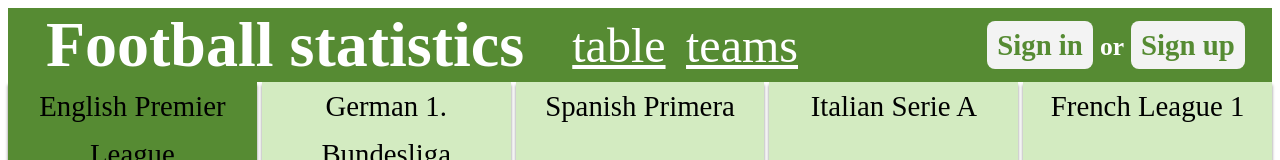
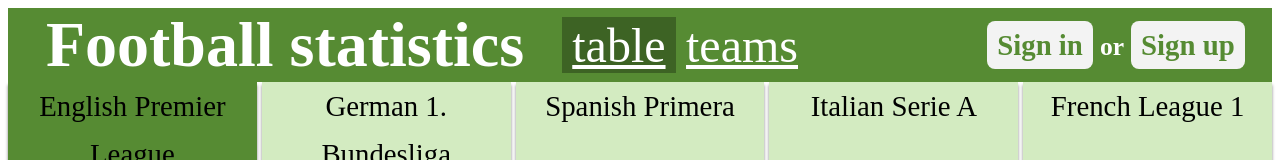
Before and after one commit to pavelLyolya/Medical-research, a React app: page /table in a window 1280 px wide. Shown: the top 160 px of the page. Built offline with nearby package versions, Linux system fonts and the light colour scheme; no server answers.

Commit message:
feat: add switching pages in header

```diff
--- a/src/app/actions/actionTypes.js
+++ b/src/app/actions/actionTypes.js
@@ -20,3 +20,7 @@
 export const activeLeague = {
     CHANGE_ACTIVE_LEAGUE: 'CHANGE_ACTIVE_LEAGUE',
 };
+
+export const activePage = {
+    CHANGE_ACTIVE_PAGE: 'CHANGE_ACTIVE_PAGE',
+};
--- /dev/null
+++ b/src/app/actions/changeActivePage.js
@@ -0,0 +1,8 @@
+import { activePage } from './actionTypes';
+
+const changeActivePage = e => ({
+    type: activePage.CHANGE_ACTIVE_PAGE,
+    pageName: e.target.textContent,
+});
+
+export default changeActivePage;
--- a/src/app/components/App.js
+++ b/src/app/components/App.js
@@ -11,6 +11,7 @@
             <main>
                 <Route exact path='/' />
                 <Route path='/table' component={TableStandingsContainer} />
+                <Route path='/teams' />
             </main>
             <Footer />
         </React.Fragment>
--- a/src/app/components/Header/Header.js
+++ b/src/app/components/Header/Header.js
@@ -1,13 +1,13 @@
 import React from 'react';
 import Logo from './Logo';
-import Navigation from './Navigation';
+import NavigationContainer from '../../containers/NavigationContainer';
 import Signing from './Signing';
 import '../../../css/Header.scss';
 
 const Header = () => (
     <header className='appHeader'>
         <Logo />
-        <Navigation />
+        <NavigationContainer />
         <Signing />
     </header>
 );
--- a/src/app/components/Header/Navigation.js
+++ b/src/app/components/Header/Navigation.js
@@ -1,11 +1,27 @@
 import React from 'react';
+import PropTypes from 'prop-types';
 import { Link } from 'react-router-dom';
 
-const Navigation = () => (
+const Navigation = ({ activePageName, changeActivePage }) => (
     <nav className='navigation'>
-        <Link to='/table' className='headerLink'>table</Link>
-        <Link to='/teams' className='headerLink'>teams</Link>
+        <Link to='/table'
+            className={activePageName === 'table' ? 'headerLinkActive' : 'headerLink'}
+            onClick={changeActivePage}
+        >
+            table
+        </Link>
+        <Link to='/teams'
+            className={activePageName === 'teams' ? 'headerLinkActive' : 'headerLink'}
+            onClick={changeActivePage}
+        >
+            teams
+        </Link>
     </nav>
 );
 
+Navigation.propTypes = {
+    activePageName: PropTypes.string.isRequired,
+    changeActivePage: PropTypes.func.isRequired,
+};
+
 export default Navigation;
--- /dev/null
+++ b/src/app/containers/NavigationContainer.js
@@ -0,0 +1,13 @@
+import { connect } from 'react-redux';
+import changeActivePage from '../actions/changeActivePage';
+import Navigation from '../components/Header/Navigation';
+
+const mapState = state => ({
+    activePageName: state.activePageName,
+});
+
+const mapDispatch = dispatch => ({
+    changeActivePage: e => dispatch(changeActivePage(e)),
+});
+
+export default connect(mapState, mapDispatch)(Navigation);
--- /dev/null
+++ b/src/app/reducers/activePageName.js
@@ -0,0 +1,14 @@
+import { activePage } from '../actions/actionTypes';
+
+const defaultActivePage = 'table';
+
+const activePageName = (state = defaultActivePage, action) => {
+    switch (action.type) {
+        case activePage.CHANGE_ACTIVE_PAGE:
+            return action.pageName;
+        default:
+            return state;
+    }
+};
+
+export default activePageName;
--- a/src/app/reducers/index.js
+++ b/src/app/reducers/index.js
@@ -2,9 +2,11 @@
 import favoriteTeams from './favoriteTeams';
 import leagues from './leagues';
 import activeLeagueId from './activeLeagueId';
+import activePageName from './activePageName';
 
 export default combineReducers({
     favoriteTeams,
     activeLeagueId,
+    activePageName,
     leagues,
 });
```
